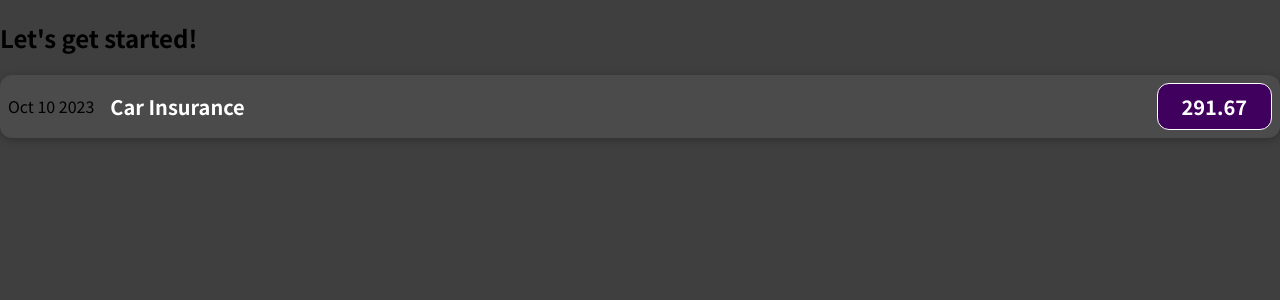
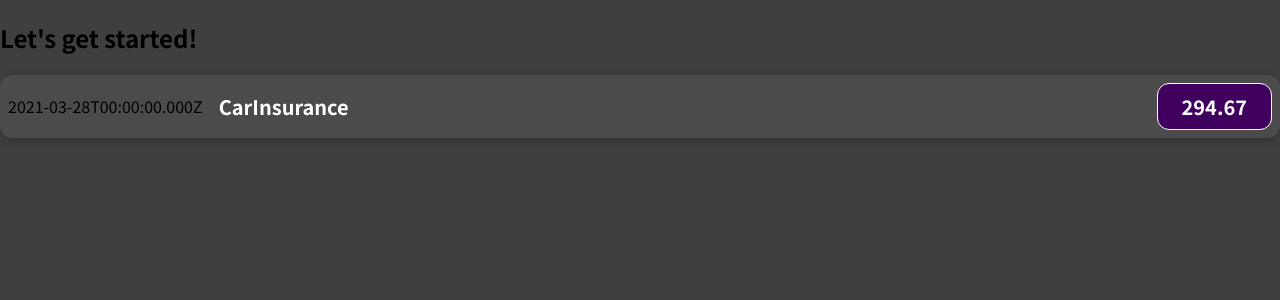
Before and after one commit to DBurgess93/01-starting-setup, a JavaScript app: page / in a window 1280 px wide. Shown: the top 300 px of the page. Built offline with nearby package versions, Linux system fonts and the light colour scheme.

Commit message:
output dynamic data

```diff
--- a/src/components/ExpenseItem.js
+++ b/src/components/ExpenseItem.js
@@ -1,12 +1,16 @@
 import './ExpenseItem.css'
 
 function ExpenseItem() {
+  const expenseDate = new Date(2021, 2, 28)
+  const expenseTitle = 'CarInsurance'
+  const expenseAmount = 294.67
+
   return (
     <div className="expense-item">
-      <div>Oct 10 2023</div>
+      <div>{expenseDate.toISOString()}</div>
       <div className="expense-item__description">
-        <h2>Car Insurance</h2>
-        <div className="expense-item__price">291.67</div>
+        <h2> {expenseTitle} </h2>
+        <div className="expense-item__price"> {expenseAmount} </div>
       </div>
     </div>
   )
```
